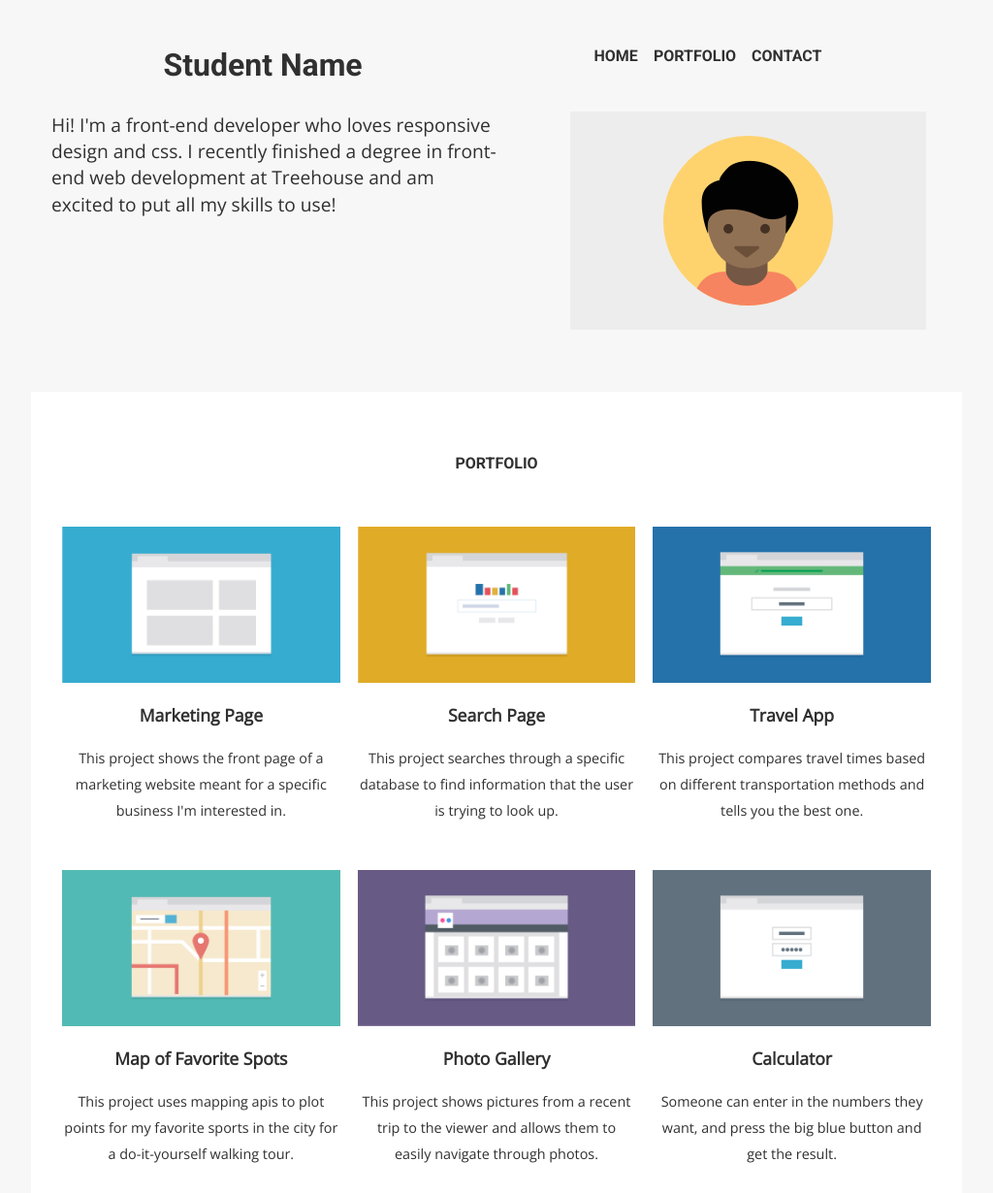
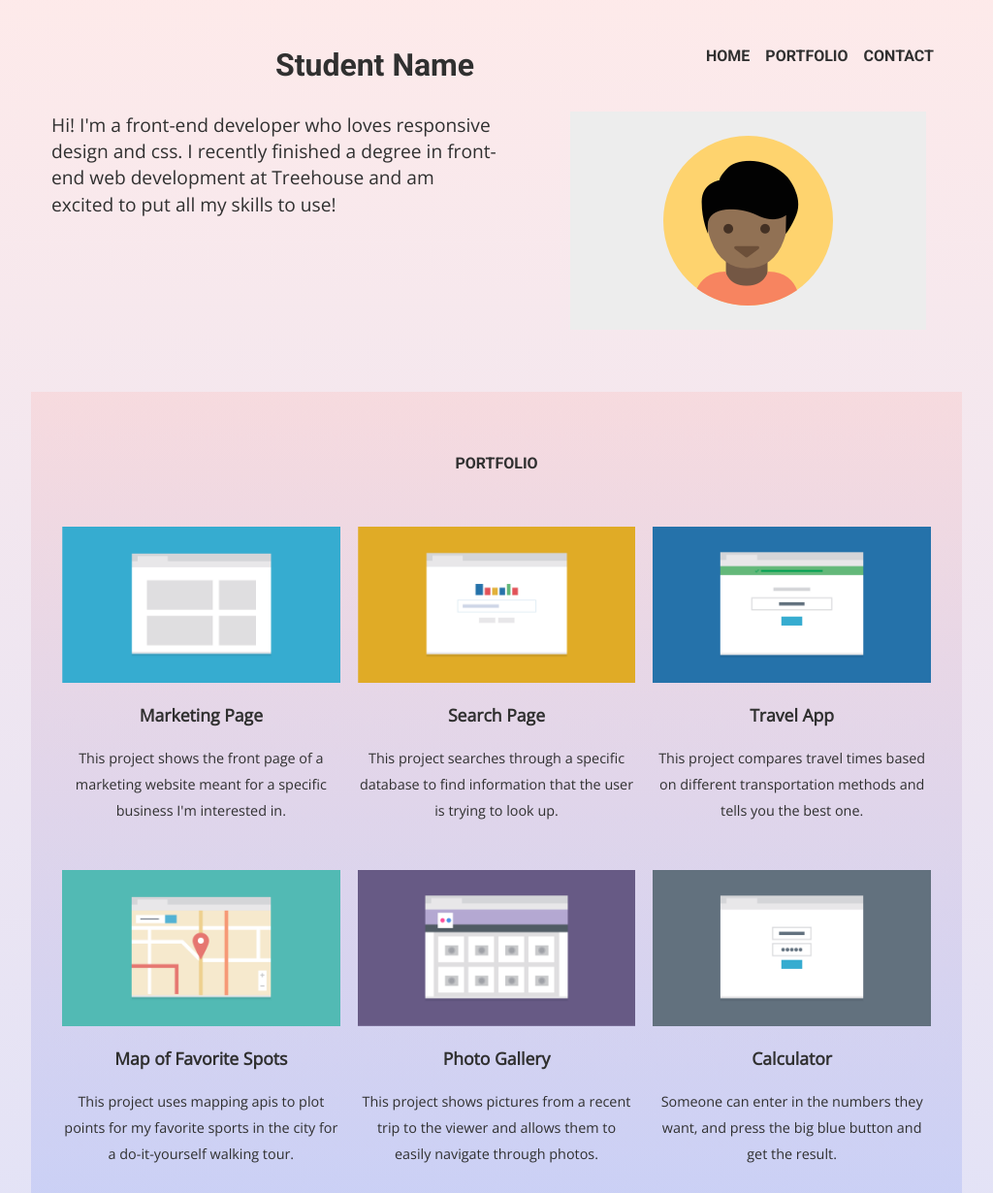
Before and after one commit to danieltreep/responsive-layout-project, a plain HTML site: page index.html in a window 1024 px wide. Shown: the top 1230 px of the page at 97% size. Drawn offline with nearby package versions, Linux system fonts and the light colour scheme.

Commit message:
Final Update

```diff
--- a/css/style.css
+++ b/css/style.css
@@ -6,7 +6,7 @@ header {
     padding: 0 0 2rem;
 }
 body {
-    background-color: rgb(247, 247, 247);
+    background: linear-gradient(#fac1c157, #abb9f571);
     color: rgb(48, 48, 48);
     display: flex;
     flex-direction: column;
@@ -14,7 +14,7 @@ body {
     margin: 0 auto ;
 }
 main {
-    background-color: #fff;
+    background: linear-gradient(#fac1c157, #abb9f571);
     padding: 2.5rem 1rem;
 }
 h1, h2, ul, .to-top {
@@ -40,6 +40,9 @@ a {
     text-decoration: none;
     color: inherit;
 }
+a:hover {
+    color: orange;
+}
 img {
     width: 100%;
 }
@@ -53,6 +56,7 @@ footer {
     background-color: #fff;
     padding: 1rem;
     margin: 0.5rem 1rem;
+    border-radius: 10px;
 }
 .intro {
     padding: .4rem;
@@ -84,7 +88,6 @@ footer {
 
 @media screen and (min-width: 768px) and (max-width: 1024px) {
     body {
-        /* max-width: 1000px; */
         flex-wrap: wrap;
     }
     header {
@@ -103,10 +106,11 @@ footer {
     .main-nav {
         display: flex;
         flex-direction: row;
+        justify-content: center;
         margin: 0 auto 2rem;
     }
     .nav {
-        background-color: rgb(247, 247, 247);
+        background-color: transparent;
         padding: 1rem .5rem;
     }
     .intro {
@@ -192,7 +196,7 @@ footer {
         display: flex;
     }
     .nav {
-        background-color: rgb(247, 247, 247);
+        background-color: transparent;
         margin: 0 auto;
     }
     .portfolio-items {
--- a/index.html
+++ b/index.html
@@ -12,11 +12,13 @@
     <body>
         <header>
             <h1>Student Name</h1>
-            <ul class="main-nav">
-                <li class="nav"><a href="index.html">Home</a></li>
-                <li class="nav"><a href="#portfolio">Portfolio</a></li>
-                <li class="nav"><a href="#contact">Contact</a></li>
-            </ul>
+            <nav>
+                <ul class="main-nav">
+                    <li class="nav"><a href="index.html">Home</a></li>
+                    <li class="nav"><a href="#portfolio">Portfolio</a></li>
+                    <li class="nav"><a href="#contact">Contact</a></li>
+                </ul>
+            </nav>
             <div class="intro">
                 <img class="profile-pic" src="images/responsive-layout-profile.png" alt="My profile picture">
                 <p class="intro-text">Hi! I'm a front-end developer who loves responsive design and css. I recently finished a degree in front-end web development at Treehouse and am excited to put all my skills to use!</p>
```
